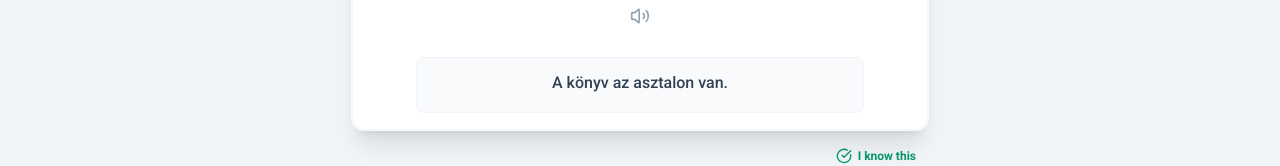
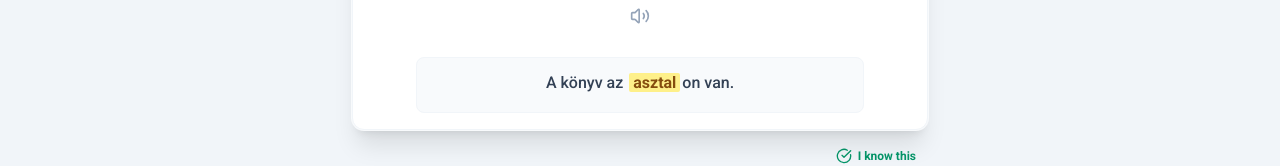
Before and after one commit to tenhat/google-ai-hungarian-study, a React (Vite) app: page / in a window 1280 px wide. Both pictures are taken after a click on the button "Quiz". Shown: the part 270-436 px from the top of the page. Built offline with nearby package versions, Linux system fonts and the light colour scheme; no server answers.

Commit message:
feat: クイズコンポーネントの例文で単語をハイライト表示する機能を追加しました。

```diff
--- a/components/Quiz.tsx
+++ b/components/Quiz.tsx
@@ -2,6 +2,28 @@
 import { useWordBank } from '../hooks/useWordBank';
 import { Word, QuizMode } from '../types';
 import { ArrowRight, Volume2, Check, X, CheckCircle, HelpCircle } from 'lucide-react';
+
+const highlightWordInSentence = (sentence: string, wordToHighlight: string) => {
+  if (!sentence || !wordToHighlight) return sentence;
+
+  const escapedWord = wordToHighlight.replace(/[.*+?^${}()|[\]\\]/g, '\\$&');
+  const regex = new RegExp(`(${escapedWord})`, 'gi');
+  const parts = sentence.split(regex);
+
+  return (
+    <span>
+      {parts.map((part, index) =>
+        part.toLowerCase() === wordToHighlight.toLowerCase() ? (
+          <span key={index} className="bg-yellow-200 text-yellow-800 font-bold px-1 rounded-sm mx-0.5">
+            {part}
+          </span>
+        ) : (
+          <span key={index}>{part}</span>
+        )
+      )}
+    </span>
+  );
+};
 
 const Quiz: React.FC = () => {
   const { words, getWordsForQuiz, updateWordProgress, getWordById, progress, markAsMastered, loading } = useWordBank();
@@ -201,7 +223,7 @@
                 {/* Only show example if word has one AND current item type is 'with_example' */}
                 {currentWord.example && currentItem.type === 'with_example' && (
                   <div className="mt-4 p-3 bg-slate-50 rounded-lg border border-slate-100 max-w-md w-full text-center mx-auto animate-fade-in" style={{ animationDelay: '200ms' }}>
-                    <p className="text-base font-medium text-slate-700 mb-1 leading-relaxed">{currentWord.example.sentence}</p>
+                    <p className="text-base font-medium text-slate-700 mb-1 leading-relaxed">{highlightWordInSentence(currentWord.example.sentence, currentWord.hungarian)}</p>
                     {selectedOption && <p className="text-xs text-slate-500 border-t border-slate-200 pt-1 mt-1">{currentWord.example.translation}</p>}
                   </div>
                 )}
```
